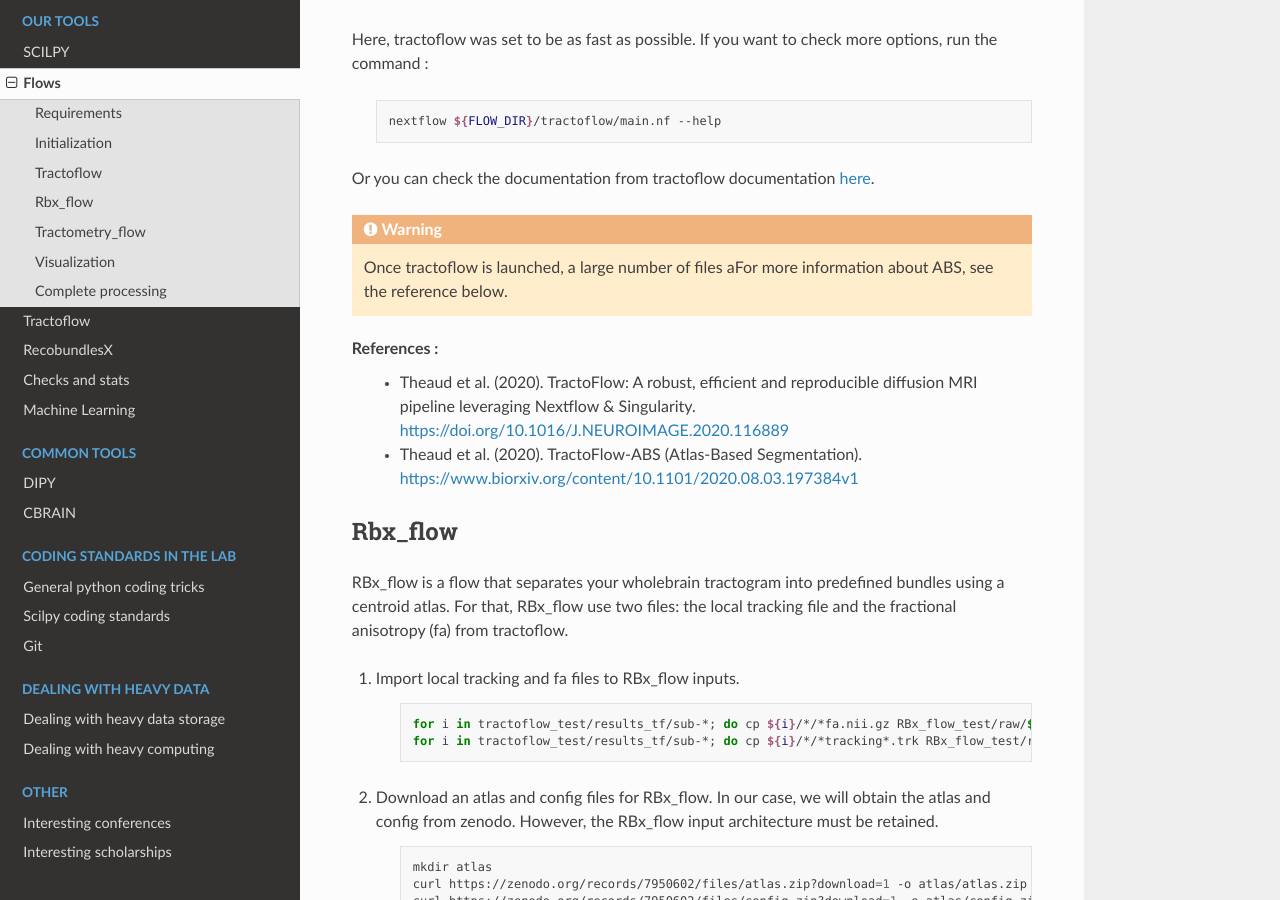
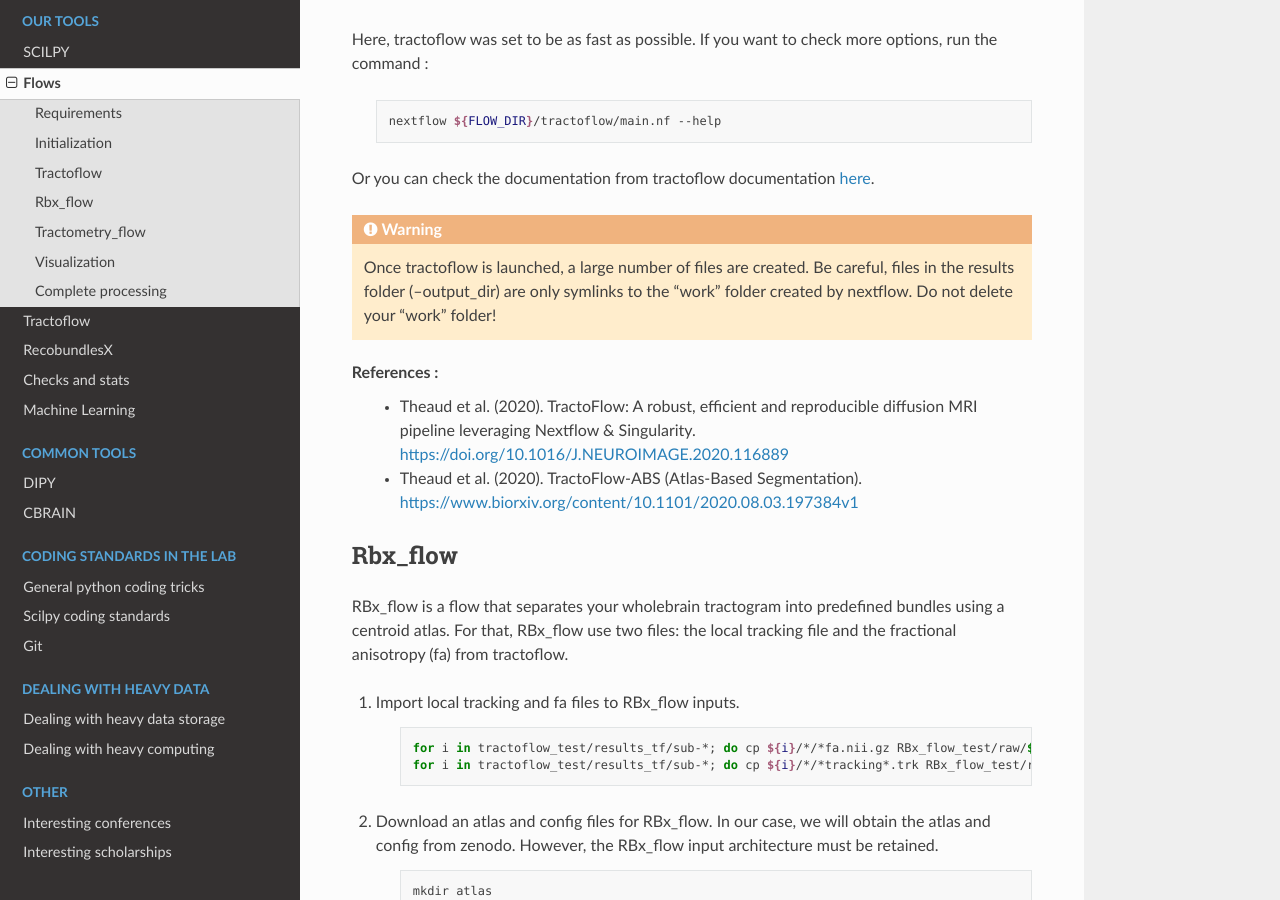
Before and after one commit to scilus/scil-documentation, a Sphinx documentation site: the page built from source/our_tools/flows.rst, in a window 1280 px wide and 900 px high, scrolled down 2388 px. Built offline with Sphinx 7.4.7 and the Read the Docs theme 2.0.0, drawn with Linux system fonts in a browser that asks for light colours; some of the changed text lies outside the part shown.

Commit message:
Second correction

```diff
--- a/source/our_tools/flows.rst
+++ b/source/our_tools/flows.rst
@@ -109,7 +109,8 @@ Here, tractoflow was set to be as fast as possible. If you want to check more op
 Or you can check the documentation from tractoflow documentation `here <https://tractoflow-documentation.readthedocs.io/en/latest/pipeline/options.html>`_.
 
 .. warning::
-    Once tractoflow is launched, a large number of files aFor more information about ABS, see the reference below.
+    Once tractoflow is launched, a large number of files are created. Be careful, files in the results folder (--output_dir) are only symlinks to the "work" folder created by nextflow. Do not delete your "work" folder!
+
 References :
     * Theaud et al. (2020). TractoFlow: A robust, efficient and reproducible diffusion MRI pipeline leveraging Nextflow & Singularity. `<https://doi.org/10.1016/J.NEUROIMAGE.2020.116889>`_
     * Theaud et al. (2020). TractoFlow-ABS (Atlas-Based Segmentation). `<https://www.biorxiv.org/content/10.1101/2020.08.03.197384v1>`_
```
Also changed, not shown: other parts of source/our_tools/flows.rst (+1 -1 lines).
